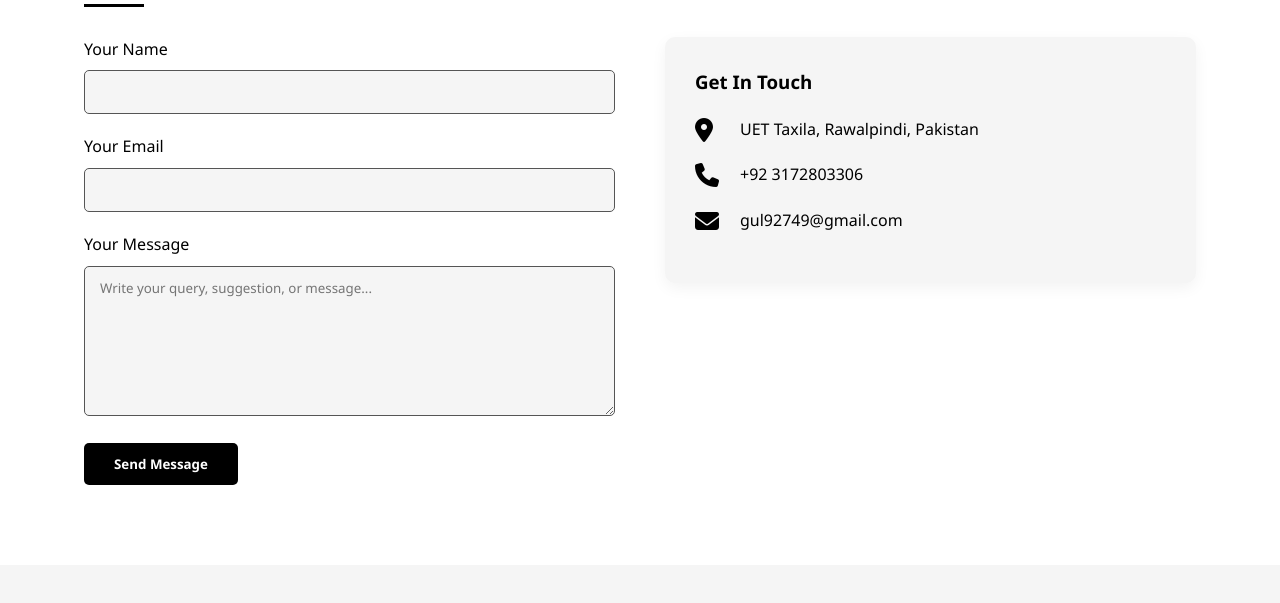
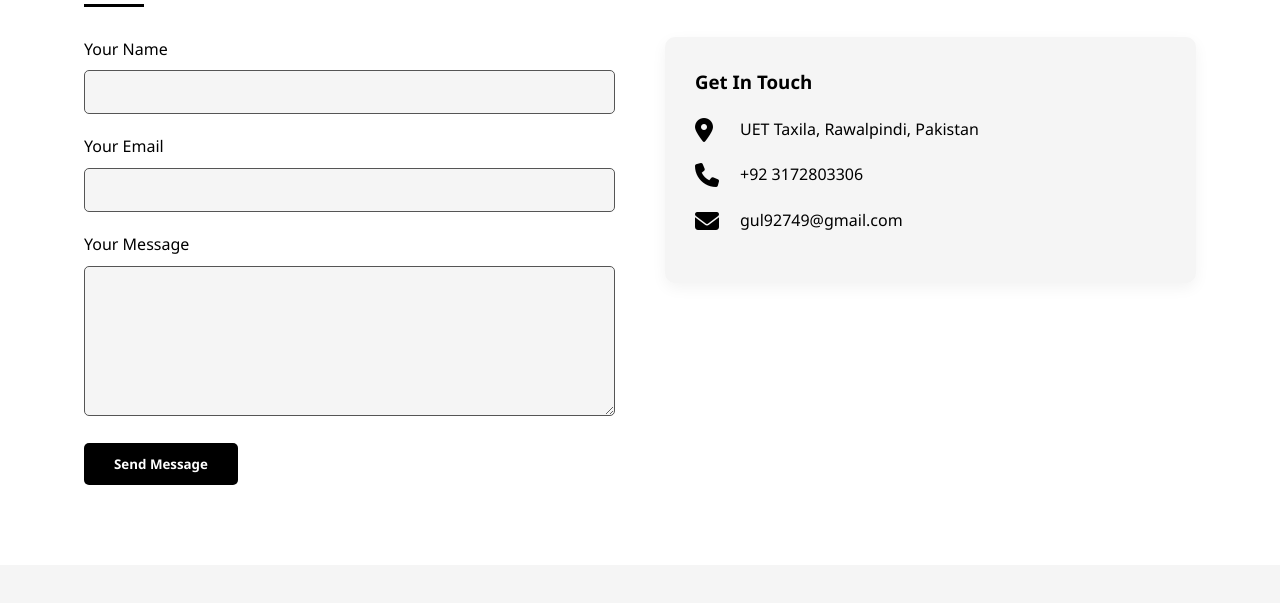
Before and after one commit to GulZareen22/MyPortfolio, a plain HTML site: page index.html in a window 1280 px wide. Shown: the part 4417-5020 px from the top of the page. Drawn offline with Linux system fonts and the light colour scheme.

Commit message:
Add files via upload

```diff
--- a/index.html
+++ b/index.html
@@ -167,19 +167,17 @@
     <h2>Contact Me</h2>
 
     <!-- ✅ Success Alert -->
-        <div id="success-alert" style="display:none; background-color: #d4edda; color: #155724; padding: 15px; border: 1px solid #c3e6cb; border-radius: 5px; margin-bottom: 15px;">
+    <div id="success-alert" style="display: none; background-color: #d4edda; color: #155724; padding: 15px; border: 1px solid #c3e6cb; border-radius: 5px; margin-bottom: 15px;">
       ✅ Your message has been sent successfully!
     </div>
 
     <div class="contact-container">
       <div class="contact-form">
         <form action="https://formsubmit.co/gul92749@gmail.com" method="POST">
-                    <!-- Hidden fields for FormSubmit settings -->
           <input type="hidden" name="_autoresponse" value="Thank you for reaching out! I’ll get back to you soon.">
           <input type="hidden" name="_subject" value="New Contact Message from Portfolio">
           <input type="hidden" name="_template" value="box">
           <input type="hidden" name="_next" value="https://gulzareen22.github.io/MyPortfolio/index.html?success=true">
-
 
           <div class="form-group">
             <label for="name">Your Name</label>
@@ -191,11 +189,12 @@
           </div>
           <div class="form-group">
             <label for="message">Your Message</label>
-                        <textarea id="message" name="message" required placeholder="Write your query, suggestion, or message..."></textarea>
+            <textarea id="message" name="message" required></textarea>
           </div>
           <button type="submit" class="btn">Send Message</button>
         </form>
       </div>
+
       <div class="contact-info">
         <div class="contact-card">
           <h3>Get In Touch</h3>
@@ -243,6 +242,7 @@
     </a>
 
     <script src="script.js"></script>
+   <!-- ✅ Add This Before </body> -->
 <script>
   window.addEventListener("DOMContentLoaded", () => {
     const params = new URLSearchParams(window.location.search);
@@ -251,11 +251,11 @@
       if (alertBox) {
         alertBox.style.display = "block";
       }
-      // Optional: clean URL (no more ?success=true)
       window.history.replaceState(null, null, window.location.pathname);
     }
   });
 </script>
 
+
 </body>
 </html>
```
Lines whose indentation alone changed are shown as unchanged.
